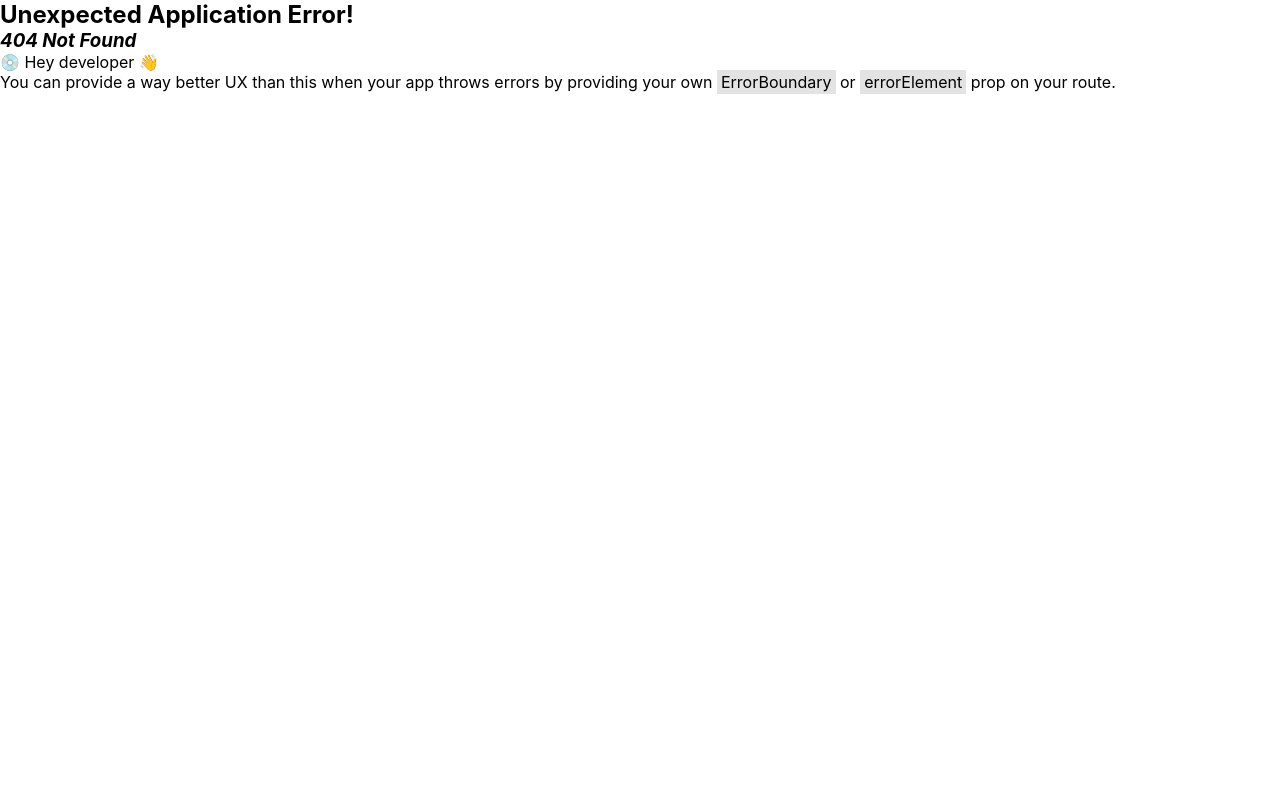
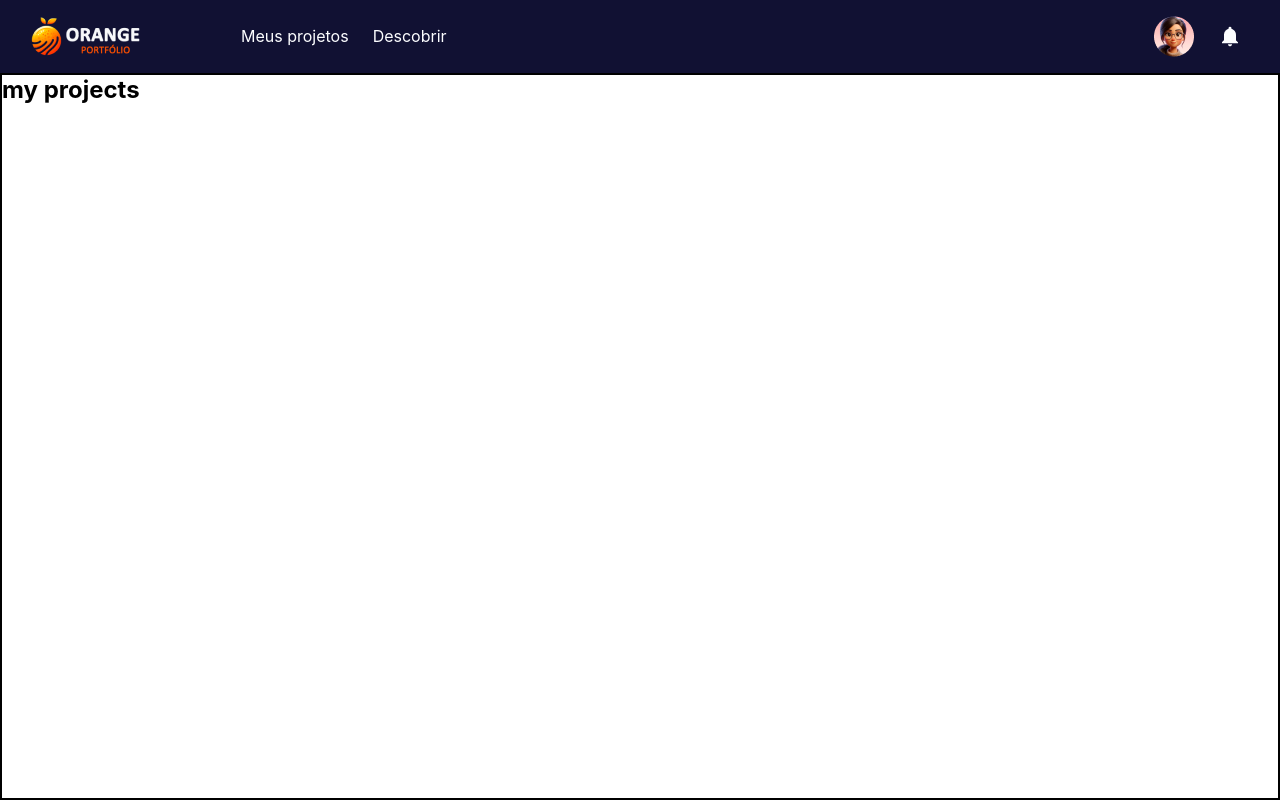
Before and after one commit to Indalecioolivo/HACKATHON-UNISANTA, a React (Vite) app: page /myprojects in a window 1280 px wide. Before the commit this address had no page. Built offline with nearby package versions, Linux system fonts and the light colour scheme.

Commit message:
feat: Header layout created. Discover route created. Routes att

```diff
--- a/src/App.css
+++ b/src/App.css
@@ -1,15 +1,9 @@
 * {
   font-family: Inter, system-ui, Avenir, Helvetica, Arial, sans-serif;
   box-sizing: border-box;
-  margin: 0;
-  padding: 0;
 }
 
-div {
+.app-container {
   width: 100vw;
   height: 100vh;
-
-  box-sizing: border-box;
-  margin: 0;
-  padding: 0;
 }
--- a/src/App.jsx
+++ b/src/App.jsx
@@ -4,9 +4,9 @@ import Header from "./modules/header/Header";
 
 export default function App() {
   return (
-    <div>
+    <body className="app-container">
       <Header />
       <Outlet />
-    </div>
+    </body>
   );
 }
--- a/src/modules/Header/Header.css
+++ b/src/modules/Header/Header.css
@@ -1,28 +1,51 @@
-header{
-    height: 73px;
-    border: 1px solid black;
-    display: flex;
-    align-items: center;
-    justify-content: space-around;
+.header-container {
+  box-sizing: border-box;
+  height: 73px;
+  padding: 16px 30px;
+
+  display: flex;
+  flex-direction: row;
+  justify-content: center;
+  align-items: center;
+
+  background: #111133;
+  border-bottom: 1px solid #111133;
 }
 
-/*
+.header-container .to-nav {
+  width: 50%;
+  height: 41px;
+  margin: 0 auto;
 
-box-sizing: border-box;
+  display: flex;
+  flex-direction: row;
+  align-items: center;
+  gap: 100px;
+}
 
+.header-container .to-nav nav {
+  width: 242px;
+  height: 41px;
 
-display: flex;
-flex-direction: row;
-justify-content: space-between;
-align-items: center;
-padding: 16px 30px;
-gap: 93px;
+  display: flex;
+  flex-direction: row;
+  align-items: center;
+  gap: 24px;
+}
 
-position: absolute;
-width: 1280px;
-height: 73px;
-left: 0px;
-top: 0px;
+.header-container nav .link {
+  color: #fcfdff;
+  text-decoration: none;
+}
 
-background: #111133;
-border-bottom: 1px solid #111133; */
+.header-container .hug {
+  width: 50%;
+  height: 41px;
+
+  display: flex;
+  flex-direction: row;
+  justify-content: end;
+  align-items: center;
+  gap: 16px;
+  isolation: isolate;
+}
--- a/src/modules/Header/Header.jsx
+++ b/src/modules/Header/Header.jsx
@@ -1,14 +1,28 @@
 import "./Header.css";
 import LogoMarca from "../../assets/logo-orange.png";
 import UserPhoto from "../../assets/circle.png";
-import IconNotification from "../../assets/icon-notifications.png"
+import IconNotification from "../../assets/icon-notifications.png";
+import { Link } from "react-router-dom";
 
-export default function Header(){
-    return <header>
+export default function Header() {
+  return (
+    <header className="header-container">
+      <div className="to-nav">
         <img src={LogoMarca} alt="" />
-        <p>Meus projetos</p>
-        <p>Descobrir</p>
+        <nav>
+          <Link to="/myprojects" className="link">
+            Meus projetos
+          </Link>
+          <Link to="/discover" className="link">
+            Descobrir
+          </Link>
+        </nav>
+      </div>
+
+      <div className="hug">
         <img src={UserPhoto} alt="" />
         <img src={IconNotification} alt="" />
+      </div>
     </header>
+  );
 }
--- /dev/null
+++ b/src/routes/Discover/Discover.css
@@ -0,0 +1,4 @@
+.discover-container {
+  height: calc(100% - 73px);
+  border: 2px solid blue;
+}
--- /dev/null
+++ b/src/routes/Discover/Discover.jsx
@@ -0,0 +1,9 @@
+import "./Discover.css";
+
+export default function Discover() {
+  return (
+    <section className="discover-container">
+      <h1>Discover Page</h1>
+    </section>
+  );
+}
--- a/src/routes/Home/Home.jsx
+++ /dev/null
@@ -1,5 +0,0 @@
-import "./Home.css";
-
-export default function Home() {
-  return <div>Home Page</div>;
-}
--- /dev/null
+++ b/src/routes/MyProjects/MyProjects.css
@@ -0,0 +1,4 @@
+.myprojects-container {
+  height: calc(100% - 73px);
+  border: 2px solid black;
+}
--- /dev/null
+++ b/src/routes/MyProjects/MyProjects.jsx
@@ -0,0 +1,9 @@
+import "./MyProjects.css";
+
+export default function MyProjects() {
+  return (
+    <section className="myprojects-container">
+      <h1>my projects</h1>
+    </section>
+  );
+}
```
Also changed, not shown: src/main.jsx (+13 -8 lines), src/routes/Home/Home.css (deleted).
